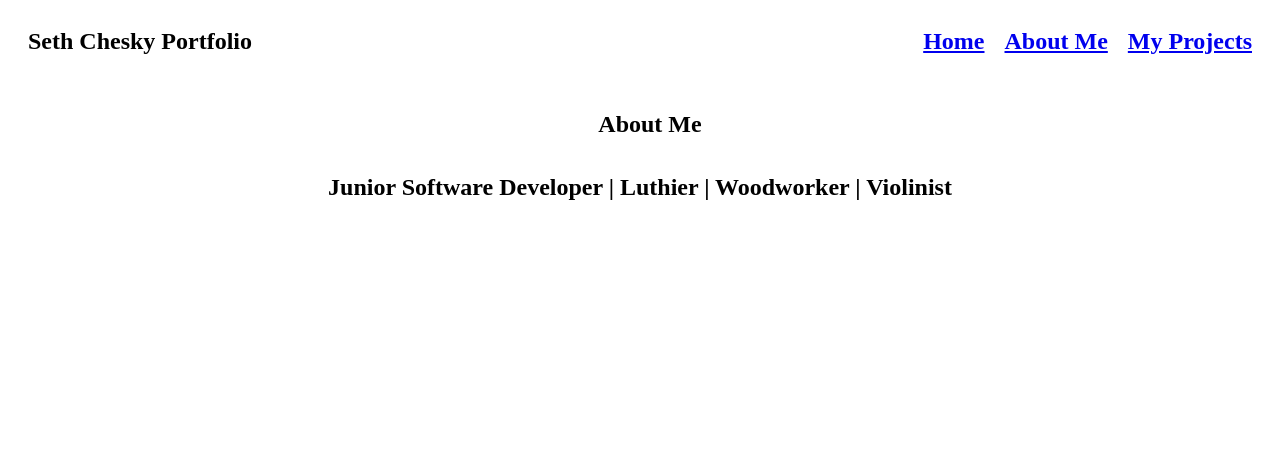
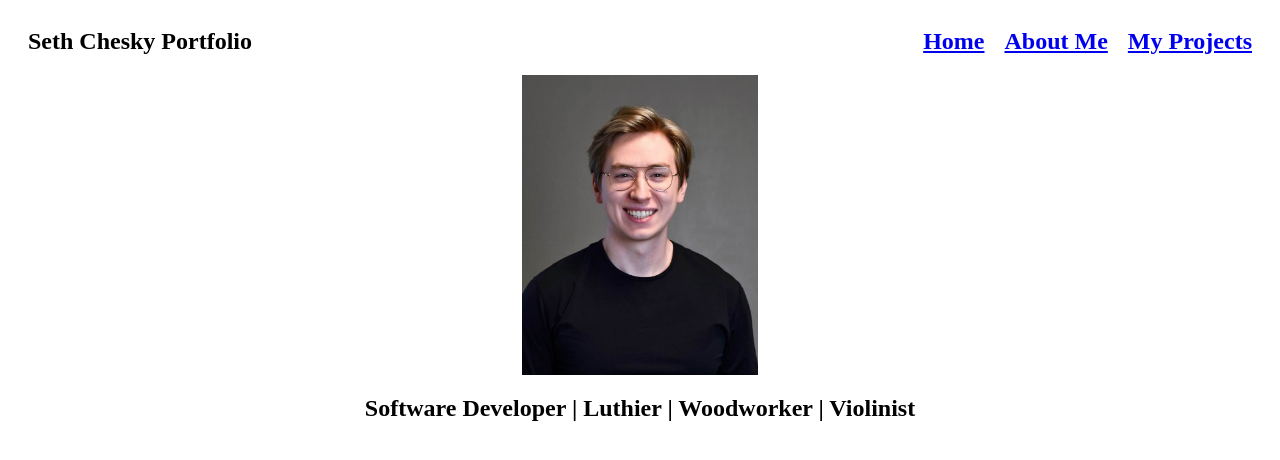
Before and after one commit to chethnut/portfolio-page-vue, a Vue app: page /about in a window 1280 px wide. Shown: the top 460 px of the page. Built offline with nearby package versions, Linux system fonts and the light colour scheme.

Commit message:
final commit for the day

```diff
--- a/src/views/AboutView.vue
+++ b/src/views/AboutView.vue
@@ -1,8 +1,12 @@
 <template>
   <HeaderComp/>
+  <div class="img-container">
+    <img class="profile-picture" src="../assets/Profile-Picture-2.jpg">
+  </div>
+
   <div class="about-container">
-    <h1 class="about-me">About Me</h1>
-    <h2 class="characteristics">Junior Software Developer | Luthier | Woodworker | Violinist</h2>
+
+    <h2 class="characteristics">Software Developer | Luthier | Woodworker | Violinist</h2>
     <p>
 
     </p>
@@ -33,4 +37,13 @@ export default {
   align-items: center;
   flex-direction: column;
 }
+.profile-picture {
+  height: 300px;
+
+}
+.img-container {
+  display: flex;
+  justify-content: center;
+  align-items: center;
+}
 </style>
--- a/src/views/HomeView.vue
+++ b/src/views/HomeView.vue
@@ -1,7 +1,6 @@
 <template>
   <HeaderComp/>
-  <h1>Seth Chesky</h1>
-  <h2>Junior Software Developer | Luthier | Violinist</h2>
+
 
 </template>
 
```
Also changed, not shown: src/assets/main.css (+0 -34 lines), src/assets/Profile-Picture-2.jpg (added), src/assets/Profile-Picture.jpg.
